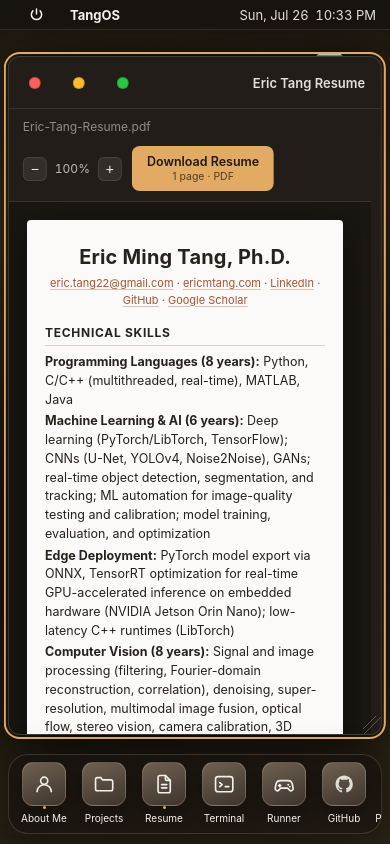
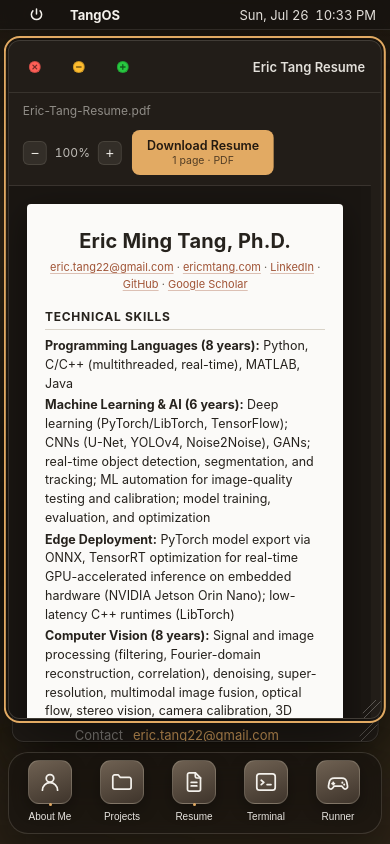
Before and after one commit to tangericm/tang-os, a Next.js app: page /resume in a window 390 px wide. Built offline with nearby package versions, Linux system fonts and the light colour scheme.

Commit message:
Improve mobile dock touch targets and window fit

```diff
--- a/app/components/Dock.tsx
+++ b/app/components/Dock.tsx
@@ -270,6 +270,7 @@
                   aria-label={item.label}
                 >
                   {item.icon}
+                  <span className="dock-label" aria-hidden="true">{item.label}</span>
                 </a>
               ) : (
                 <button
@@ -280,6 +281,7 @@
                   aria-label={item.label}
                 >
                   {item.icon}
+                  <span className="dock-label" aria-hidden="true">{item.label}</span>
                 </button>
               )}
               {/* the little "this app is running" dot */}
--- a/app/components/Window.tsx
+++ b/app/components/Window.tsx
@@ -23,11 +23,13 @@
 }
 
 function maximizedGeometry() {
+  const dockTop = document.querySelector(".dock")?.getBoundingClientRect().top
+    ?? window.innerHeight - DOCK_RESERVE;
   return {
     pos: { x: EDGE_GAP, y: MENUBAR_H + EDGE_GAP },
     size: {
       w: window.innerWidth - EDGE_GAP * 2,
-      h: window.innerHeight - MENUBAR_H - EDGE_GAP - DOCK_RESERVE,
+      h: dockTop - MENUBAR_H - EDGE_GAP * 2,
     },
   };
 }
--- a/app/data/version.ts
+++ b/app/data/version.ts
@@ -10,7 +10,7 @@
  * Bump this IN THE SAME COMMIT as the release, so the running site always
  * reports the version it actually is.
  */
-export const TANGOS_VERSION = "0.30.5";
+export const TANGOS_VERSION = "0.30.6";
 
 /** Codename stays put unless the palette changes. */
 export const TANGOS_CODENAME = "warm graphite";
--- a/app/globals.css
+++ b/app/globals.css
@@ -407,6 +407,10 @@
   opacity: 1;
 }
 
+@media (hover: none) {
+  .light-glyph { opacity: 1; }
+}
+
 .window-body {
   max-height: min(560px, 70vh);
   overflow-y: auto;
@@ -695,6 +699,8 @@
   width: 26px;
   height: 26px;
 }
+
+.dock-label { display: none; }
 
 .dock-button:disabled {
   opacity: 0.45;
@@ -742,12 +748,12 @@
    ============================================================ */
 @media (max-width: 640px) {
   .window {
-    top: 56px;
+    top: 40px;
     width: 94vw;
   }
 
   .window-body {
-    max-height: calc(100dvh - 56px - 52px - 118px);
+    max-height: calc(100dvh - 40px - 52px - 104px - env(safe-area-inset-bottom));
     padding: 20px 18px 18px;
   }
 
@@ -756,6 +762,13 @@
   .light { width: 44px; height: 44px; }
   .window-title { margin-left: auto; margin-right: 16px; max-width: calc(100% - 152px); overflow: hidden; text-overflow: ellipsis; white-space: nowrap; }
 
+  .spec-row {
+    grid-template-columns: 92px 1fr;
+    gap: 10px;
+  }
+}
+
+@media (max-width: 640px), (min-width: 641px) and (max-width: 1000px) and (max-height: 500px) {
   /* Keep readable labels and full-size targets; secondary apps scroll. */
   .dock {
     width: max-content;
@@ -767,29 +780,43 @@
     gap: 8px;
     padding: 8px 10px 10px;
     overflow-x: auto;
-    scrollbar-width: thin;
-    scrollbar-color: var(--ink-faint) transparent;
+    scroll-snap-type: x proximity;
+    scroll-padding-inline: 10px;
+    overscroll-behavior-x: contain;
+    touch-action: pan-x;
     border-radius: 20px;
   }
 
-  .dock-item { flex: 0 0 52px; width: 52px; padding-bottom: 18px; --s: 1 !important; }
-  .dock-item::after { bottom: 0; padding: 0; background: none; font-size: 10px; opacity: 1; }
-  .dock-dot { bottom: 15px; width: 3px; height: 3px; }
+  .dock ul::-webkit-scrollbar { height: 4px; }
+  .dock ul::-webkit-scrollbar-track { background: var(--hairline); border-radius: 2px; }
+  .dock ul::-webkit-scrollbar-thumb { background: var(--accent-soft); border-radius: 2px; }
+  .dock-item { flex: 0 0 64px; width: 64px; scroll-snap-align: start; --s: 1 !important; }
+  .dock-item::after { display: none; }
+  .dock-dot { bottom: 18px; width: 3px; height: 3px; pointer-events: none; }
   .dock-button {
-    width: 44px;
-    height: 44px;
+    position: relative;
+    flex-direction: column;
+    gap: 6px;
+    width: 64px;
+    height: 64px;
+    border: 0;
     border-radius: 11px;
-  }
-
+    background: none;
+    box-shadow: none;
+    transform: none;
+    touch-action: pan-x;
+  }
+  .dock-button::before { content: ""; position: absolute; top: 0; width: 44px; height: 44px; border: 1px solid var(--tile-edge); border-radius: 11px; background: linear-gradient(160deg, var(--tile-hi), var(--tile-lo)); box-shadow: 0 6px 16px rgba(0, 0, 0, .3); }
+  .dock-button:active::before { background: var(--seg-active-bg); }
+  .dock-label { display: block; font-size: 10px; line-height: 14px; white-space: nowrap; }
   .dock-button svg {
-    width: 58%;
-    height: 58%;
-  }
-
-  .spec-row {
-    grid-template-columns: 92px 1fr;
-    gap: 10px;
-  }
+    position: relative;
+    flex: 0 0 26px;
+    width: 26px;
+    height: 26px;
+    margin-block: 9px;
+  }
+
 }
 
 /* ============================================================
@@ -2074,7 +2101,7 @@
     width: 96vw;
   }
   .window-projects .window-body {
-    height: calc(100dvh - 56px - 52px - 118px);
+    height: calc(100dvh - 40px - 52px - 104px - env(safe-area-inset-bottom));
     max-height: none;
   }
   .projects {
@@ -2846,7 +2873,7 @@
 .denoise-divider { position: absolute; top: 0; bottom: 0; width: 2px; background: var(--accent); pointer-events: none; }
 .proj-compare { display: flex; flex-wrap: wrap; align-items: center; gap: 8px; margin-top: 12px; font-size: 13px; color: var(--ink-soft); }
 .proj-compare span { margin-left: auto; font-variant-numeric: tabular-nums; }
-.proj-compare input { width: 100%; min-height: 44px; accent-color: var(--accent); cursor: ew-resize; }
+.proj-compare input { width: 100%; min-height: 44px; accent-color: var(--accent); cursor: ew-resize; touch-action: pan-y; }
 html .simreal-labels { animation: none; clip-path: none; }
 html .simreal-labels-hidden { visibility: hidden; }
 .simreal-legend { margin-bottom: 14px; }
@@ -2877,3 +2904,15 @@
   .dock-settling .dock-item, .dock-settling .dock-button { transition: none; }
   .dock-item { --s: 1 !important; }
 }
+
+/* Short landscape screens keep the master/detail layout with less empty chrome. */
+@media (min-width: 641px) and (max-width: 1000px) and (max-height: 500px) {
+  .window { top: 40px; }
+  .window-titlebar { height: 44px; }
+  .traffic { left: 4px; gap: 0; }
+  .light { width: 44px; height: 44px; }
+  .window-title { margin-left: auto; margin-right: 16px; }
+  .window-body { max-height: calc(100dvh - 40px - 44px - 104px - env(safe-area-inset-bottom)); }
+  .window-projects .window-body { height: calc(100dvh - 40px - 44px - 104px - env(safe-area-inset-bottom)); max-height: none; }
+  .proj-detail { padding: 16px; }
+}
```
Also changed, not shown: 1 other file (tests, documents, lock files or other folders).
